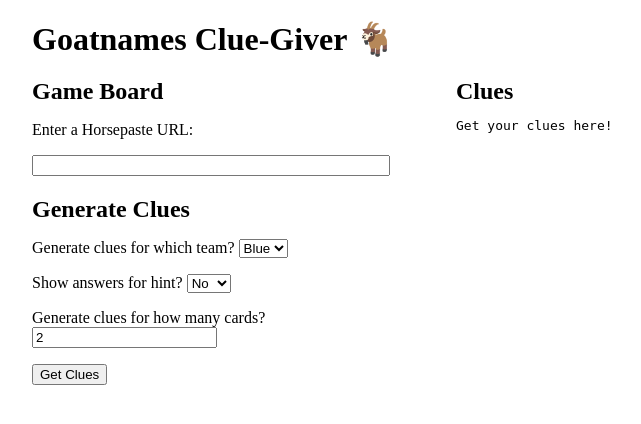
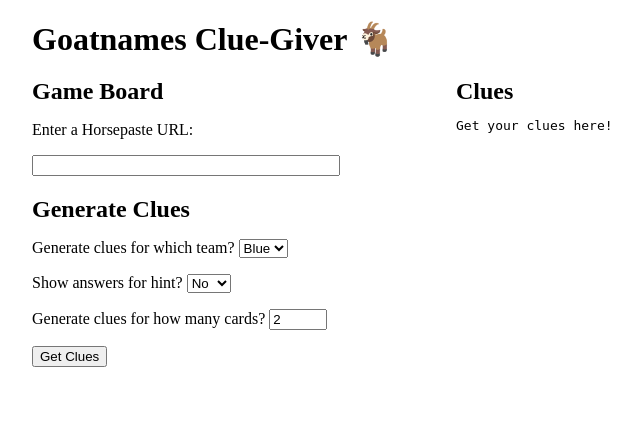
Before and after one commit to vingkan/goatnames, a Flask app: page /horsepaste in a window 1280 px wide. Shown: the top 424 px of the page, without its empty margins (183-824 px from the left). Run offline with Flask 2, Linux system fonts and the light colour scheme.

Commit message:
Make text inputs different widths.

```diff
--- a/app/templates/board.html
+++ b/app/templates/board.html
@@ -2,6 +2,7 @@
 <html>
 <head>
     <title>Goatnames</title>
+    <meta name="viewport" content="width=device-width, initial-scale=1">
     <style type="text/css">
 
         body {
--- a/app/templates/horsepaste.html
+++ b/app/templates/horsepaste.html
@@ -2,6 +2,7 @@
 <html>
 <head>
     <title>Goatnames</title>
+    <meta name="viewport" content="width=device-width, initial-scale=1">
     <style type="text/css">
 
         body {
@@ -14,8 +15,12 @@
             margin-bottom: 0;
         }
 
-        .input-wide {
-            width: 350px;
+        .input-large {
+            width: 300px;
+        }
+
+        .input-small {
+            width: 50px;
         }
 
         pre {
@@ -37,7 +42,7 @@
     <div class="column">
         <h2>Game Board</h2>
         <p>Enter a Horsepaste URL:</p>
-        <input id="input-horsepaste" type="text" class="input-wide">
+        <input id="input-horsepaste" type="text" class="input-large">
         <h2>Generate Clues</h2>
         <p>
             <span>Generate clues for which team?</span>
@@ -55,7 +60,7 @@
         </p>
         <p>
             <span>Generate clues for how many cards?</span>
-            <input id="input-count" type="number" min="1" step="1" value="2">
+            <input id="input-count" type="number" min="1" step="1" value="2" class="input-small">
         </p>
         <button id="button-submit">Get Clues</button>
     </div>
--- a/app/templates/index.html
+++ b/app/templates/index.html
@@ -2,6 +2,7 @@
 <html>
 <head>
     <title>Goatnames</title>
+    <meta name="viewport" content="width=device-width, initial-scale=1">
     <style type="text/css">
 
         body {
```
